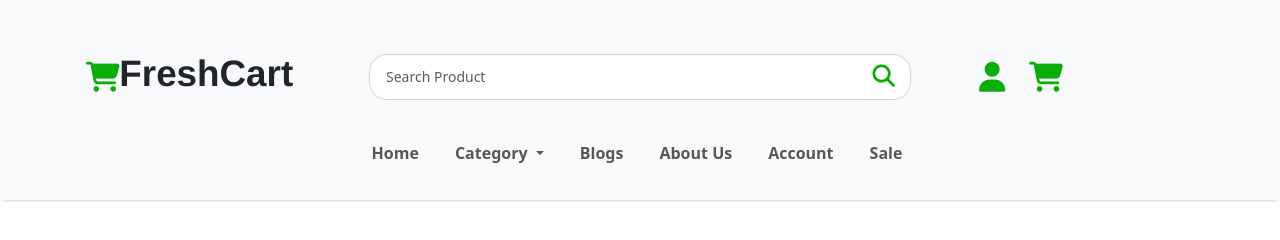
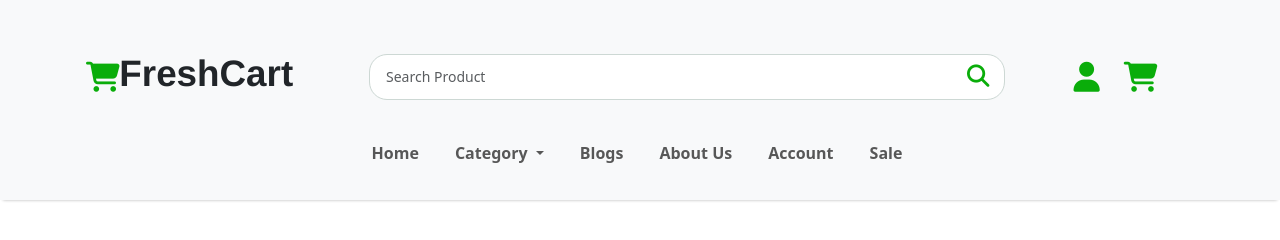
Before and after one commit to mhamadusman/demo3, a plain HTML site: page index.html in a window 1280 px wide. Drawn offline with nearby package versions, Linux system fonts and the light colour scheme.

Commit message:
Update index.html

```diff
--- a/index.html
+++ b/index.html
@@ -26,7 +26,7 @@
                 <div class="col-2 mt-2" id="col">
                     <a href="" class="navbar-brand" id="logo_name">FreshCart</a>
                 </div>
-                <div class="col-6" id="col">
+                <div class="col-7" id="col">
                     <form class="position-relative ml-0 mt-3" role="search" id="searchForm">
                         <div class="input-group">
                             <input type="search" class="form-control" placeholder="Search Product" aria-label="Search" id="searchInput">
```
